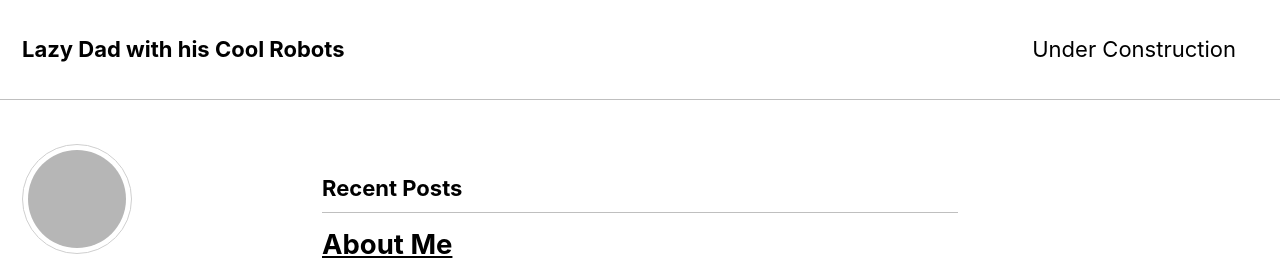
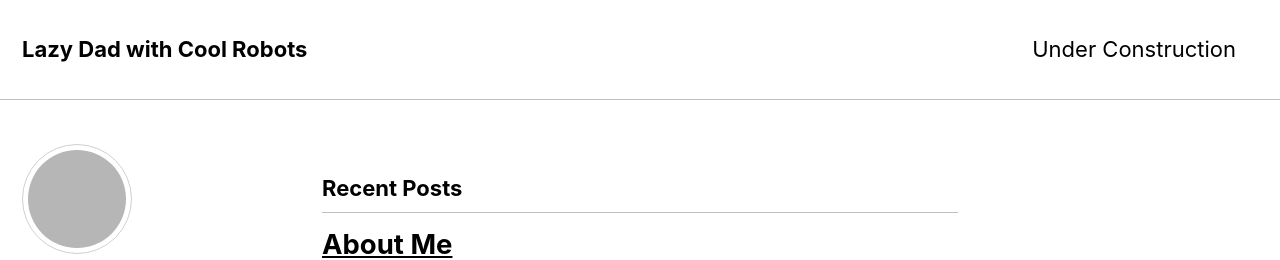
Before and after one commit to t-notch/t-notch.github.io, a Jekyll site: the page built from index.html, in a window 1280 px wide and 900 px high. Shown: the top 260 px of the window. Built offline with Jekyll 4.4.1, drawn with Linux system fonts in a browser that asks for light colours; nearby versions of some CDN libraries; the list of posts is cut into pages by our own code; grey boxes are pictures that could not be loaded.

Commit message:
update text

```diff
--- a/_config.yml
+++ b/_config.yml
@@ -16,7 +16,7 @@ minimal_mistakes_skin    : "contrast" # "default" "air", "aqua", "contrast", "da
 
 # Site Settings
 locale                   : "en-US"
-title                    : "Lazy Dad with his Cool Robots"
+title                    : "Lazy Dad with Cool Robots"
 title_separator          : "-"
 name                     : "T-Notch"
 description              : "Dad, Engineer, Builder and Learner. "
```
Also changed, not shown: _posts/2018-05-23-About-Me.md (+1 -1 lines), _posts/2018-05-23/father-and-son-robot.jpg (deleted).
